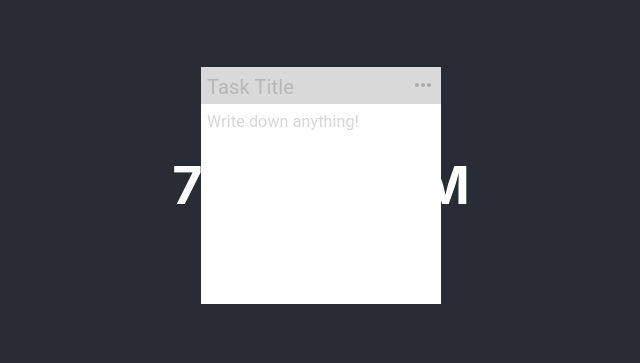
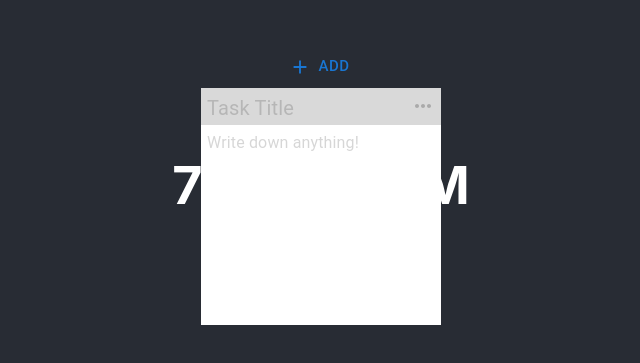
Before and after one commit to Xin-Mai/sticky-note, a React (Create React App) app: page / in a window 1280 px wide. Shown: the part 215-578 px from the top of the page, without its empty margins (319-959 px from the left). Built offline with nearby package versions, Linux system fonts and the light colour scheme.

Commit message:
feat: split the board and add casacde(not very success)

```diff
--- a/src/App.tsx
+++ b/src/App.tsx
@@ -1,15 +1,11 @@
 import React from 'react';
 import './App.scss';
-import Clock from './components/Clock';
-import StickyNote from './components/StickyNote/StickyNote';
+import Board from './components/Board';
 
 function App() {
   return (
     <div className="App">
-      <header className="App-header">
-        <Clock />
-        <StickyNote />
-      </header>
+      <Board />
     </div>
   );
 }
--- /dev/null
+++ b/src/components/Board.scss
@@ -0,0 +1,10 @@
+.board {
+  background-color: #282c34;
+  min-height: 100vh;
+  display: flex;
+  flex-direction: column;
+  align-items: center;
+  justify-content: center;
+  font-size: calc(10px + 2vmin);
+  color: white;
+}
--- /dev/null
+++ b/src/components/Board.tsx
@@ -0,0 +1,15 @@
+import { Button } from '@mui/material';
+import AddIcon from '@mui/icons-material/Add';
+import Clock from './Clock';
+import StickyNote from './StickyNote/StickyNote';
+import './Board.scss';
+
+export default function Board() {
+  return (
+    <div className="board">
+      <Button variant="text" size="large" startIcon={<AddIcon />}>Add</Button>
+      <Clock />
+      <StickyNote />
+    </div>
+  )
+}
--- a/src/components/StickyNote/NoteMenu/NoteMenu.tsx
+++ b/src/components/StickyNote/NoteMenu/NoteMenu.tsx
@@ -1,4 +1,5 @@
 import { ListItemText, Menu, MenuItem } from '@mui/material';
+import { useState } from 'react';
 
 const menuItems = [
   {
@@ -19,6 +20,8 @@ const menuItems = [
   },
 ];
 
+const colors: string[] = ['red', 'blue'];
+
 interface Props {
   isOpen: boolean;
   anchorEl: HTMLButtonElement | null;
@@ -26,6 +29,18 @@ interface Props {
 }
 
 export default function NoteMenu(props: Props) {
+  const [openCascade, setOpenCascade] = useState<boolean>(false);
+  const [colorsAnchorEl, setColorsAnchorEl] = useState<HTMLElement | null>(null);
+
+  const handleOpenCascade = (e: React.MouseEvent<HTMLElement>) => {
+    setColorsAnchorEl(e.currentTarget);
+    setOpenCascade(true);
+  }
+
+  const handleCloseCascade = () => {
+    setOpenCascade(false);
+    setColorsAnchorEl(null);
+  }
 
   return (
     <Menu
@@ -35,12 +50,32 @@ export default function NoteMenu(props: Props) {
     >
       { menuItems.map(v => {
         return (
-          <MenuItem key={ v.text }>
+          <MenuItem
+            key={ v.text }
+            onClick={ v.text === 'Color' ? handleOpenCascade : () => {}}
+          >
             <ListItemText style={{ width: '40px' }}>{ v.icon }</ListItemText>
             <ListItemText style={{ textAlign: 'left', width: '140px' }}>{ v.text }</ListItemText>
           </MenuItem>
         )
       })}
+      <Menu
+        open={ openCascade }
+        anchorEl={ colorsAnchorEl }
+        anchorOrigin={{
+          vertical: 'top',
+          horizontal: 'right',
+        }}
+        onClose={ handleCloseCascade }
+      >
+        {
+          colors.map((color) => {
+            return (
+              <MenuItem key={color}>{ color }</MenuItem>
+            )
+          })
+        }
+      </Menu>
     </Menu>
   )
 }
--- a/src/components/StickyNote/StickyNote.tsx
+++ b/src/components/StickyNote/StickyNote.tsx
@@ -76,7 +76,7 @@ class StickyNote extends React.Component<Props, State> {
     };
 
     return (
-      <Draggable>
+      <Draggable defaultPosition={{ x:0, y:0}}>
         <div className="sticky-note-container"
           onDoubleClickCapture={ this.handleEditable }
           onBlur={ this.handleBlur }
```
